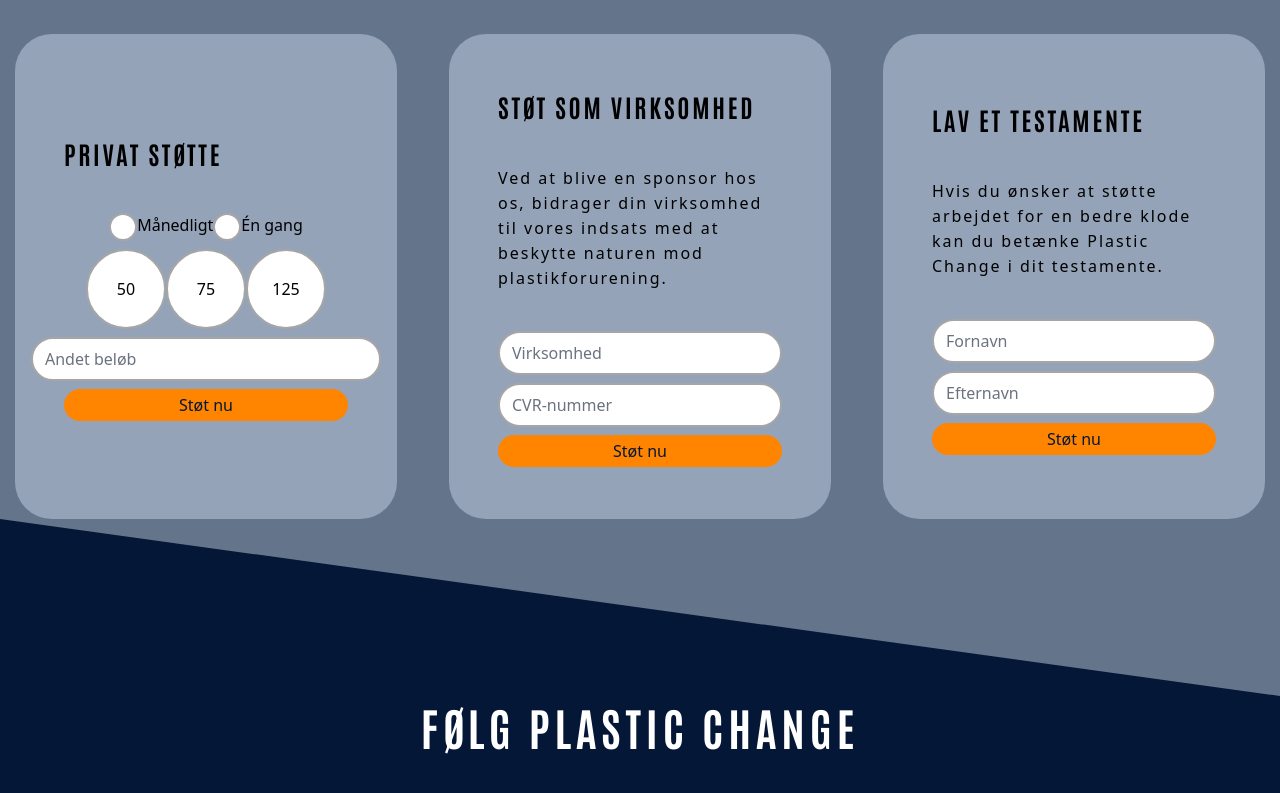
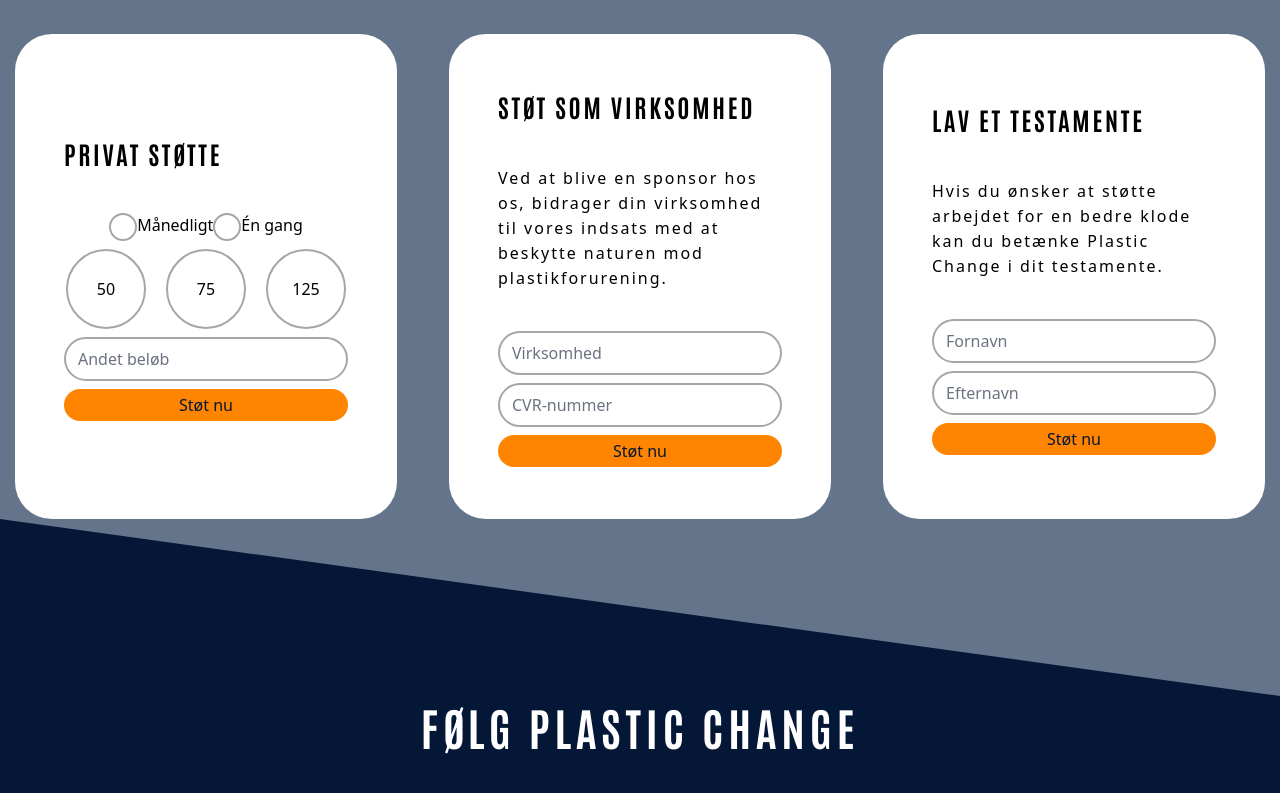
Before and after one commit to SaraLarsen02/plastic_change, an Astro site: page / in a window 1280 px wide. Shown: the part 5970-6763 px from the top of the page. Built offline with nearby package versions, Linux system fonts and the light colour scheme; Astro itself is replaced by a stand-in of ours.

Commit message:
ændringer i forms og tilføjelse af skildpadde

```diff
--- a/src/components/Forms.astro
+++ b/src/components/Forms.astro
@@ -5,7 +5,7 @@
 import Brodtekst from "./Brodtekst.astro";
 ---
 
-<article class="w-[382px] h-[485px] mt-[37px] p-4 flex flex-col justify-center space-y-10 bg-slate-400 rounded-[37px]">
+<article class="w-[382px] h-[485px] mt-[37px] p-4 flex flex-col justify-center space-y-10 bg-white rounded-[37px]">
     <div class="flex justify-center">
   <p class="antonio text-black text-[25px] tracking-[2.75px] leading-[40px] w-[284px]">{overskrift}</p>
     </div>
--- a/src/components/Forms2.astro
+++ b/src/components/Forms2.astro
@@ -4,10 +4,10 @@
 import Button from "../components/Button.astro";
 ---
 
-<article class="w-[382px] h-[485px] mt-[37px] p-4 flex flex-col justify-center space-y-10 bg-slate-400 rounded-[37px]">
+<article class="w-[382px] h-[485px] mt-[37px] p-4 flex flex-col justify-center space-y-10 bg-white rounded-[37px]">
   <div class="flex justify-center">
-  <p class="antonio text-black text-[25px] tracking-[2.75px] leading-[40px] w-[284px]">{overskrift}</p>
-    </div>
+    <p class="antonio text-black text-[25px] tracking-[2.75px] leading-[40px] w-[284px]">{overskrift}</p>
+  </div>
   <div class="space-y-2">
     <div class="flex justify-center">
       <input type="checkbox" id="Månedligt" name="Månedligt" class="rounded-full w-[28px] h-[28px] border-2 border-[#A6A6A6]" />
@@ -17,7 +17,7 @@
       <label for="nyhedsbrev">Én gang</label>
     </div>
     <!-- Checkbokse med tal -->
-    <article class="flex justify-center">
+    <article class="flex justify-center gap-5">
       <div class="flex justify-center">
         <label class="relative cursor-pointer flex items-center">
           <!-- Checkbox -->
@@ -57,10 +57,12 @@
     </article>
 
     <form class="space-y-2 grid grid-cols-1">
-      <input type="text" name="form_felt" placeholder={placeholder1} class="rounded-full border-2 border-[#A6A6A6]" />
+      <div class="flex justify-center">
+        <input type="text" name="form_felt" placeholder={placeholder1} class="rounded-full border-2 border-[#A6A6A6] w-[284px]" />
+      </div>
     </form>
     <div class="flex justify-center">
-      <Button class="w-[286px]">Støt nu</Button>
+      <Button class="w-[286px] h-[44px]">Støt nu</Button>
     </div>
   </div>
 </article>
```
Also changed, not shown: 1 other file.
